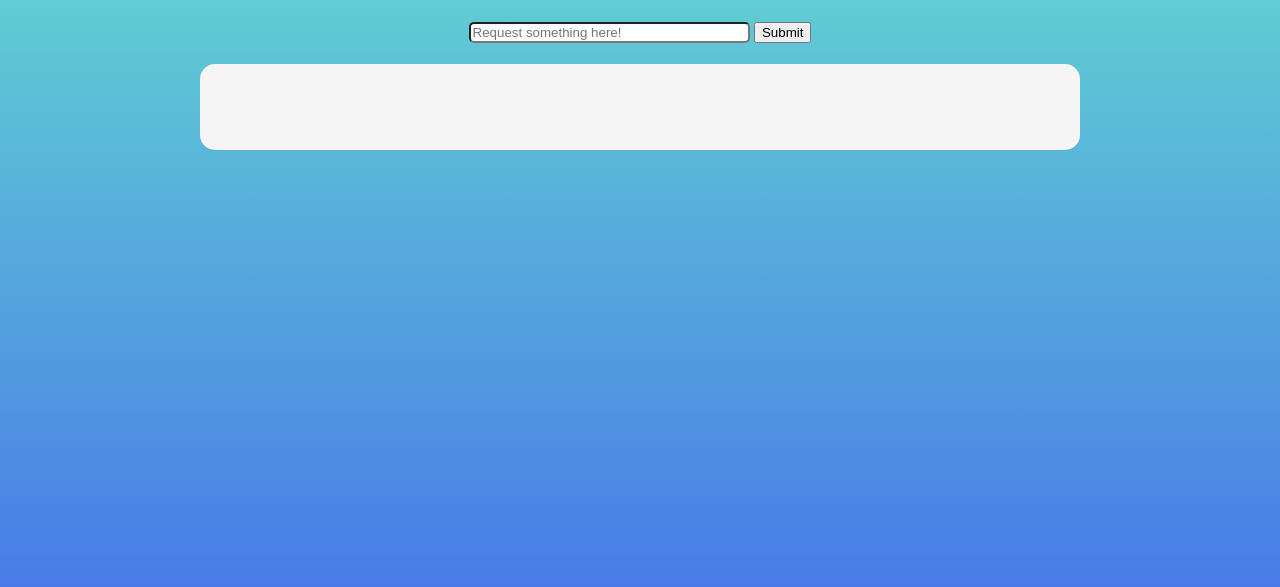
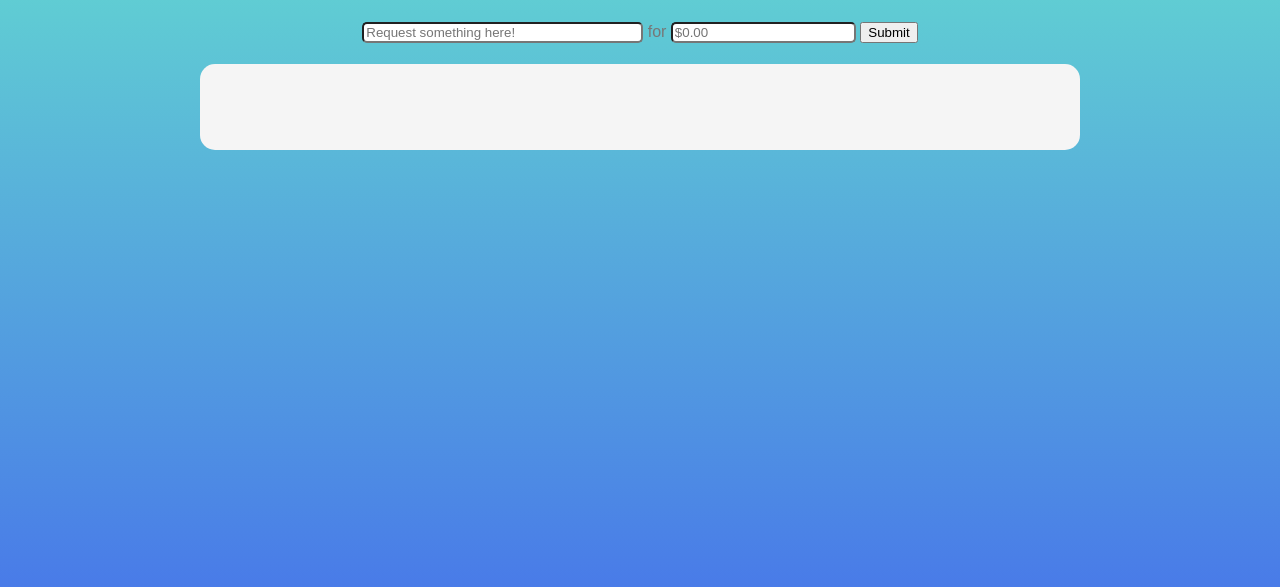
Before and after one commit to carolim/PaperBoy, a plain HTML site: page templates/newsfeed.html in a window 1280 px wide. Shown: the part 213-800 px from the top of the page. Drawn offline with nearby package versions, Linux system fonts and the light colour scheme; no server answers.

Commit message:
Add price form

```diff
--- a/templates/newsfeed.html
+++ b/templates/newsfeed.html
@@ -9,35 +9,6 @@
 	<script type="text/javascript" src="http://ajax.aspnetcdn.com/ajax/jquery.templates/beta1/jquery.tmpl.js"></script>
 </head>
 <body>
-
-		<!-- Single request
-		<div id="user_id1" class="friend_event">
-			<table width="100%">
-				<tbody>
-					<tr>
-						<td class="prof_pic">
-							<a href="/user_name" class="bold">
-								<img src="link">
-							</a>
-						</td>
-						<td class="info">
-							<div class="request">
-								<a href="/user_name" class="bold">User</a>
-									requests
-								<a href="/request" class="bold">Item</a>
-								  for
-								<span>&nbsp;</span><div class="item_price"> $</div>
-							</div>
-							<div class="accept_button">
-								<a href="/accept" class="bold" onclick="accept event">Accept</a>
-							</div>
-						</td>
-					</tr>
-				</tbody>
-			</table>
-		</div>
-		-->
-
 	<div id="header">
 		<div id="logo"> <img id="pb_logo" src="../static/img/logo4.png"> </div>
 		<div id="title"> PaperBoy </div>
@@ -46,6 +17,8 @@
 	<div id="request_header">
 		<form id="new_request" align="center">
 			<input type="text" name="request" placeholder="Request something here!" size="32">
+			for
+			<input type="text" name="price" placeholder="$0.00">
 			<input type="submit" name="submit" value="Submit">
 		</form>
 	</div>
```
